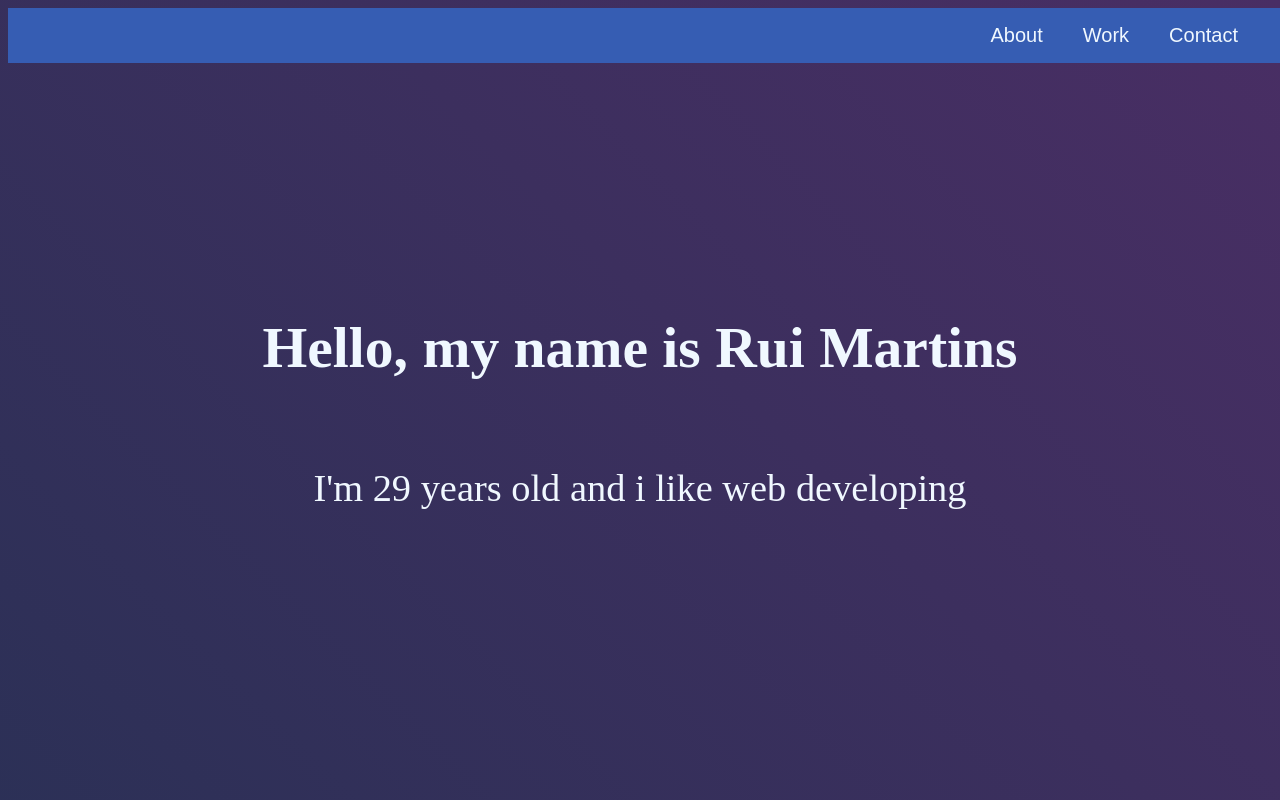
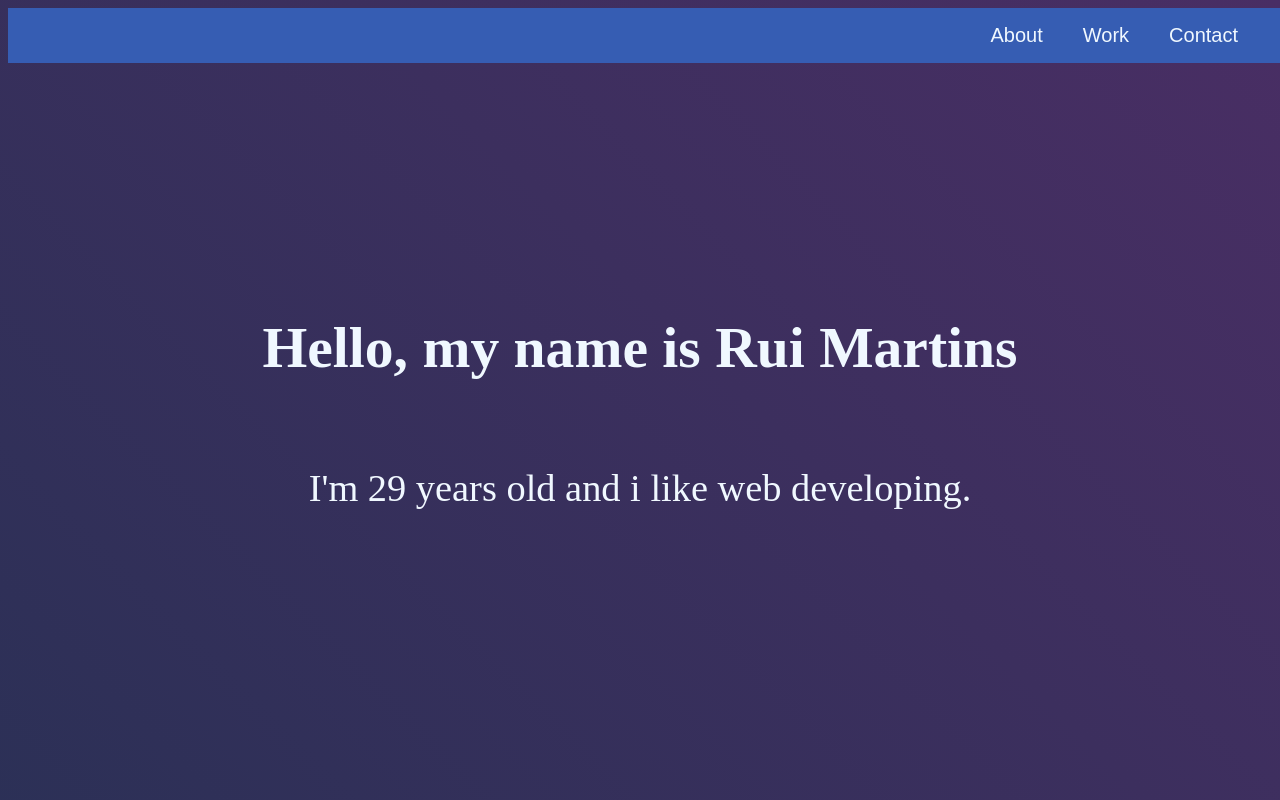
Before and after one commit to ruipsmartins/portfolio, a plain HTML site: page index.html in a window 1280 px wide. Shown: the top 800 px of the page. Drawn offline with Linux system fonts and the light colour scheme.

Commit message:
teste com tudo

```diff
--- a/index.html
+++ b/index.html
@@ -25,7 +25,9 @@
 
     <section id="welcome-section">
       <h1 style="color: aliceblue">Hello, my name is Rui Martins</h1>
-      <p style="color: aliceblue">I'm 29 years old and i like web developing</p>
+      <p style="color: aliceblue">
+        I'm 29 years old and i like web developing.
+      </p>
     </section>
 
     <section id="projects">
```
